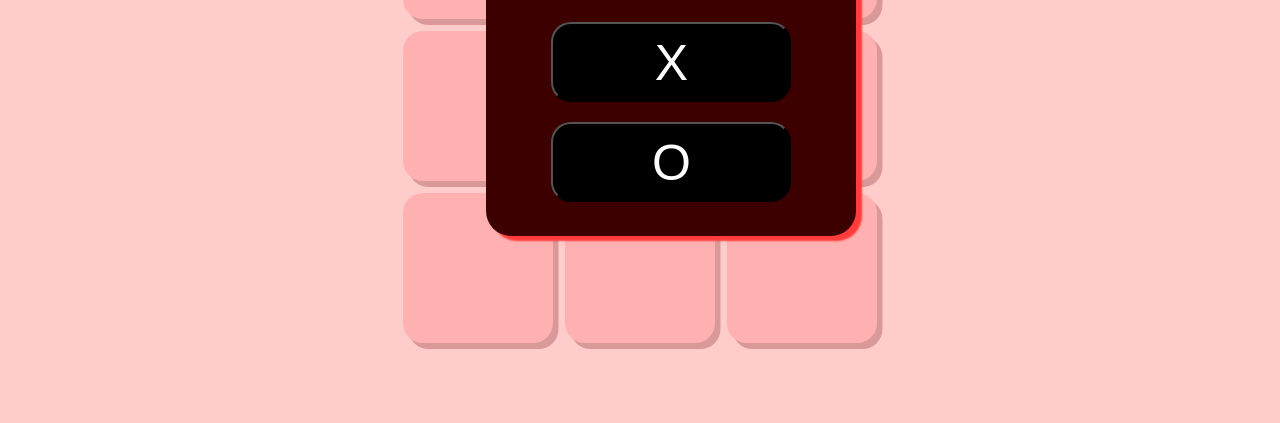
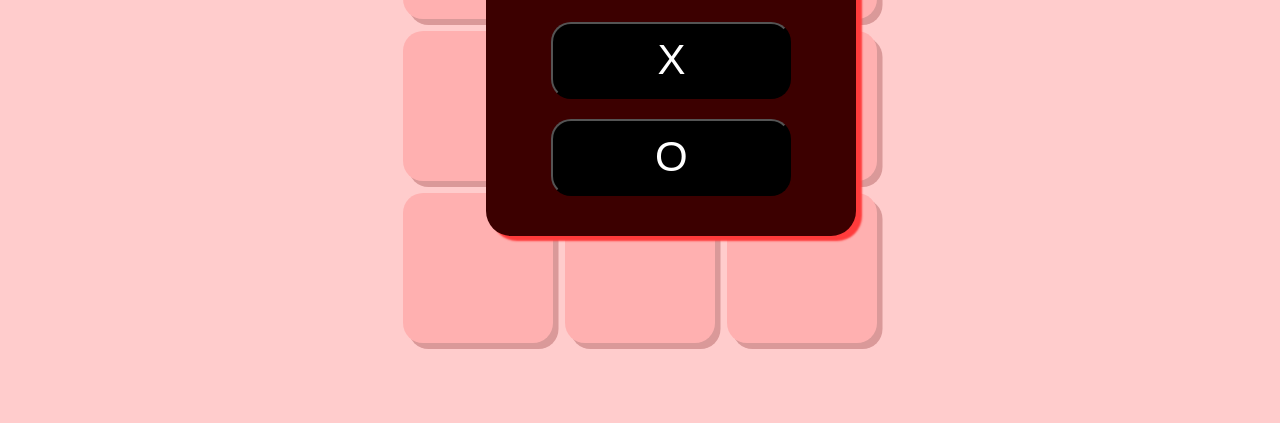
Before and after one commit to arianagutierrez/TicTacToe-Game, a plain HTML site: page index.html in a window 1280 px wide. Shown: the part 324-747 px from the top of the page. Drawn offline with Linux system fonts and the light colour scheme; a web font is replaced by a local one.

Commit message:
Update styles.css

```diff
--- a/styles.css
+++ b/styles.css
@@ -111,7 +111,7 @@ footer {
     display: flex; flex-direction: column; gap: 20px;
 }
 #chooseX, #chooseO {
-    font-family: var(--font1); font-size: 50px;
+    font-family: var(--font1); font-size: 42px;
     padding: 10px;
     width: 30vh;
     height: 10vh;
```
